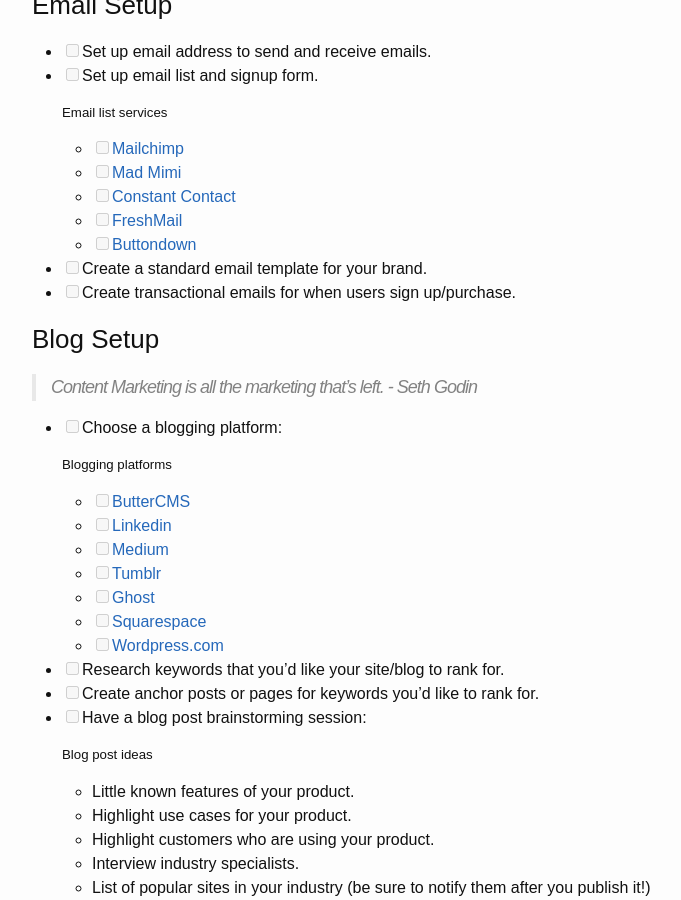
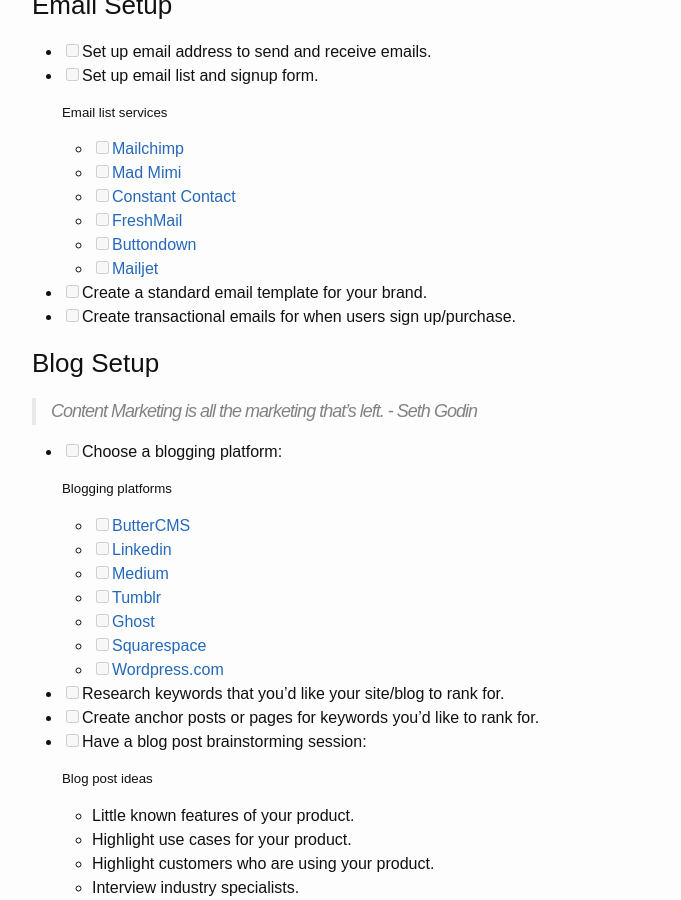
Before and after one commit to draftdev/startup-marketing-checklist, a Jekyll site: the page built from marketing-checklist.md, in a window 1280 px wide and 900 px high, scrolled down 2506 px. Shown: the whole window, without its empty margins (238-919 px from the left). Built offline with Jekyll 4.4.1, drawn with Linux system fonts in a browser that asks for light colours; comment, search, counter and statistics services are not loaded.

Commit message:
Add Mailjet to list of email platforms

```diff
--- a/marketing-checklist.md
+++ b/marketing-checklist.md
@@ -104,6 +104,7 @@
   - [ ] [Constant Contact](https://www.constantcontact.com/home/signup.jsp)
   - [ ] [FreshMail](https://freshmail.com/)
   - [ ] [Buttondown](https://buttondown.email)
+  - [ ] [Mailjet](https://www.mailjet.com/)
 
 - [ ] Create a standard email template for your brand.
 - [ ] Create transactional emails for when users sign up/purchase.
```
